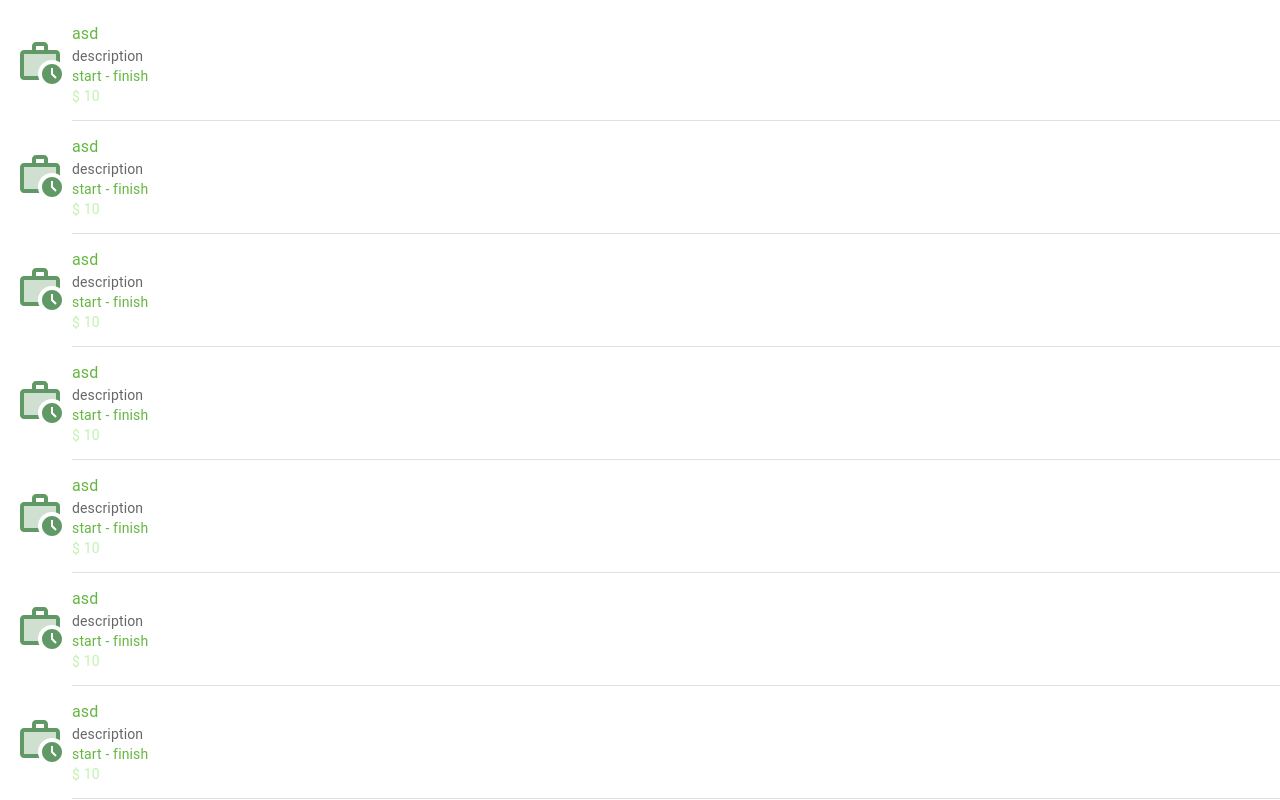
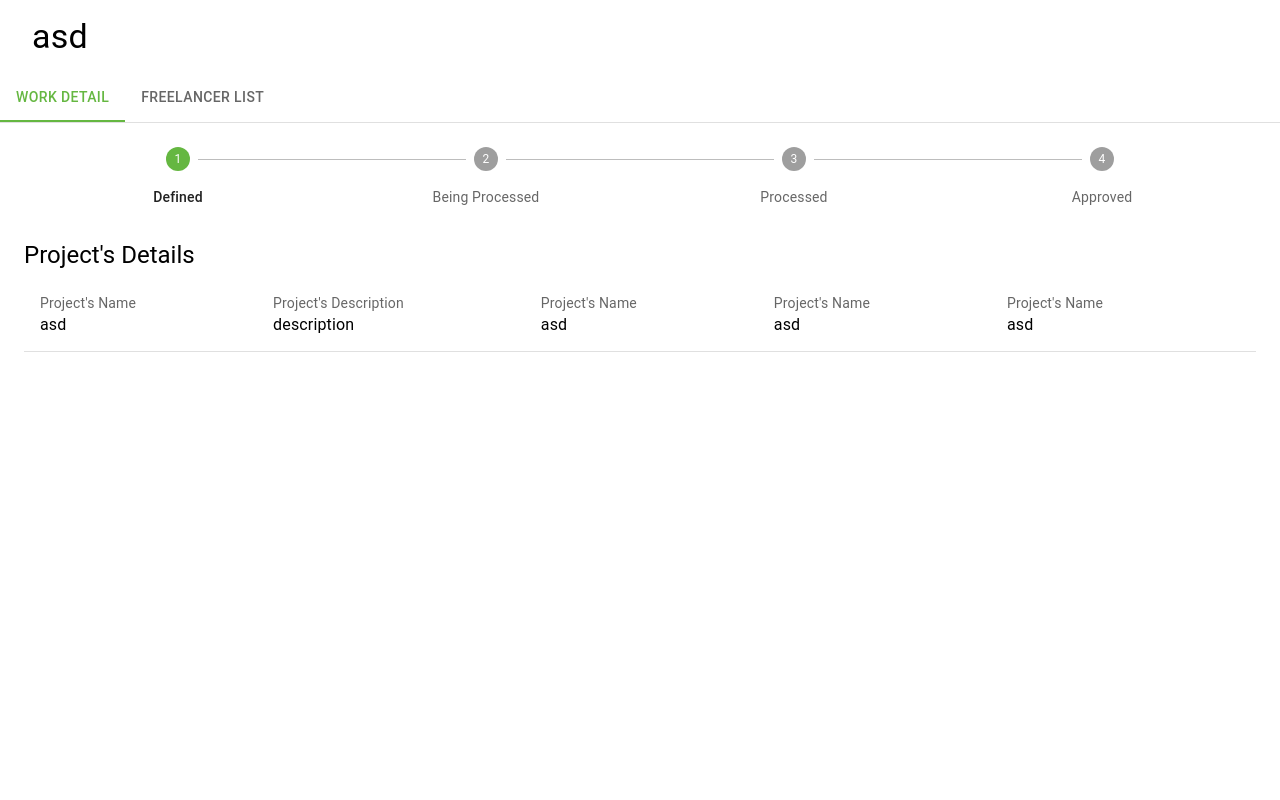
Before and after one commit to CeylinC/Recyle-Coin-Front-End, a React (Create React App) app: page / in a window 1280 px wide. Shown: the top 800 px of the page. Built offline with nearby package versions, Linux system fonts and the light colour scheme.

Commit message:
feat: display work page

```diff
--- a/src/App.tsx
+++ b/src/App.tsx
@@ -1,12 +1,13 @@
 import './App.css';
 import Layout from './layout/Layout';
+import DisplayWorkPage from './page/display-work/DisplayWorkPage';
 import FreelancerListPage from './page/freelancer-list/FreelancerListPage';
 import ListAvailableWorkPage from './page/list-available-work/ListAvailableWorkPage';
 
 function App() {
   return (
     <>
-      <ListAvailableWorkPage/>
+      <DisplayWorkPage/>
     </>
   );
 }
--- /dev/null
+++ b/src/component/prograssive-bar/PrograssiveBar.tsx
@@ -0,0 +1,30 @@
+import * as React from 'react';
+import Box from '@mui/material/Box';
+import Stepper from '@mui/material/Stepper';
+import Step from '@mui/material/Step';
+import StepLabel from '@mui/material/StepLabel';
+
+const steps = [
+    'Defined',
+    'Being Processed',
+    'Processed',
+    'Approved',
+];
+
+interface IProp {
+    activeStep: number,
+}
+
+export default function ProgressiveBar({ activeStep }: IProp) {
+    return (
+        <Box sx={{ width: '100%' }}>
+            <Stepper activeStep={activeStep - 1} alternativeLabel>
+                {steps.map((label) => (
+                    <Step key={label}>
+                        <StepLabel>{label}</StepLabel>
+                    </Step>
+                ))}
+            </Stepper>
+        </Box>
+    );
+}
--- /dev/null
+++ b/src/component/work-detail/WorkDetail.tsx
@@ -0,0 +1,52 @@
+import * as React from 'react';
+import List from '@mui/material/List';
+import ListItem from '@mui/material/ListItem';
+import Divider from '@mui/material/Divider';
+import ListItemText from '@mui/material/ListItemText';
+import { Work } from '../../model/Work';
+import { Typography } from '@mui/material';
+
+interface IProp {
+    work: Work
+}
+
+export default function WorkDetail({ work }: IProp) {
+    return (
+        <>
+        <Typography variant='h5' sx={{marginTop: "2rem"}}>
+            Project's Details
+        </Typography>
+            <List sx={{ width: '100%', bgcolor: 'background.paper' }}>
+            <ListItem alignItems="flex-start"
+            >
+                <ListItemText
+                    secondary="Project's Name"
+                    primary={work.name}
+                    sx={{ display: "flex", flexDirection: "column-reverse" }}
+                />
+                <ListItemText
+                    secondary="Project's Description"
+                    primary={work.description}
+                    sx={{ display: "flex", flexDirection: "column-reverse" }}
+                />
+                <ListItemText
+                    secondary="Project's Name"
+                    primary={work.name}
+                    sx={{ display: "flex", flexDirection: "column-reverse" }}
+                />
+                <ListItemText
+                    secondary="Project's Name"
+                    primary={work.name}
+                    sx={{ display: "flex", flexDirection: "column-reverse" }}
+                />
+                <ListItemText
+                    secondary="Project's Name"
+                    primary={work.name}
+                    sx={{ display: "flex", flexDirection: "column-reverse" }}
+                />
+            </ListItem>
+            <Divider component="li" />
+        </List>
+        </>
+    );
+}
--- a/src/model/Work.ts
+++ b/src/model/Work.ts
@@ -4,4 +4,5 @@ export interface Work{
     amount: string,
     start: string,
     finish: string
+    freelancer?: string
 }
--- /dev/null
+++ b/src/page/display-work/DisplayWorkPage.tsx
@@ -0,0 +1,104 @@
+import { Box, Button, Container, Divider, Link, List, ListItem, ListItemAvatar, ListItemButton, ListItemText, Pagination, Tab, Tabs, Typography } from '@mui/material';
+import { Work } from '../../model/Work';
+import { useState } from 'react';
+import WorkHistoryTwoToneIcon from '@mui/icons-material/WorkHistoryTwoTone';
+import React from 'react';
+import { User } from '../../model/User';
+import AccountCircleIcon from '@mui/icons-material/AccountCircle';
+import ProgressiveBar from '../../component/prograssive-bar/PrograssiveBar';
+import WorkDetail from '../../component/work-detail/WorkDetail';
+
+interface TabPanelProps {
+    children?: React.ReactNode;
+    index: number;
+    value: number;
+}
+
+function CustomTabPanel(props: TabPanelProps) {
+    const { children, value, index, ...other } = props;
+
+    return (
+        <div
+            role="tabpanel"
+            hidden={value !== index}
+            id={`simple-tabpanel-${index}`}
+            aria-labelledby={`simple-tab-${index}`}
+            {...other}
+        >
+            {value === index && (
+                <Box sx={{ p: 3 }}>
+                    <Typography>{children}</Typography>
+                </Box>
+            )}
+        </div>
+    );
+}
+
+function a11yProps(index: number) {
+    return {
+        id: `simple-tab-${index}`,
+        'aria-controls': `simple-tabpanel-${index}`,
+    };
+}
+
+function DisplayWorkPage() {
+    const [value, setValue] = React.useState(0);
+
+    const handleChange = (event: React.SyntheticEvent, newValue: number) => {
+        setValue(newValue);
+    };
+
+    const user: User = { firstName: "Ceylin", lastName: "Çaltepe", role: "client", email: "caltepeceylin@gmail.com", location: "Turkey" };
+    const work: Work = { name: "asd", amount: "10", description: "description", start: "start", finish: "finish" };
+    const freelancerList = ["person 1", "person 2", "person 3"];
+
+    return (
+        <Box sx={{ width: '100%' }}>
+            <Typography variant='h4' sx={{ margin: "1rem 2rem" }}>
+                {work.name}
+            </Typography>
+            {user.role === "client" ?
+                <>
+                    <Box sx={{ borderBottom: 1, borderColor: 'divider' }}>
+                        <Tabs value={value} onChange={handleChange} aria-label="basic tabs example">
+                            <Tab label="Work Detail" {...a11yProps(0)} />
+                            <Tab label="Freelancer List" {...a11yProps(1)} disabled={work.freelancer !== undefined} />
+                        </Tabs>
+                    </Box>
+                    <CustomTabPanel value={value} index={0}>
+                        <Box>
+                            <ProgressiveBar activeStep={1} />
+                            <WorkDetail work={work}/>
+                        </Box>
+                    </CustomTabPanel>
+                    <CustomTabPanel value={value} index={1}>
+                        <List sx={{ width: '100%', bgcolor: 'background.paper' }}>
+                            {freelancerList.map((freelancer, i) => {
+                                return (
+                                    <ListItem
+                                        key={i}
+                                        secondaryAction={
+                                            <Button variant="outlined">Select</Button>
+                                        }
+                                        disablePadding
+                                    >
+                                        <ListItemButton>
+                                            <ListItemAvatar>
+                                                <AccountCircleIcon sx={{ fontSize: "2.75rem" }} />
+                                            </ListItemAvatar>
+                                            <ListItemText id={`${i}`} primary={freelancer} />
+                                        </ListItemButton>
+                                    </ListItem>
+                                );
+                            })}
+                        </List>
+                    </CustomTabPanel>
+                </> :
+                <Box>
+                    asd
+                </Box>}
+        </Box>
+    );
+}
+
+export default DisplayWorkPage;
```
